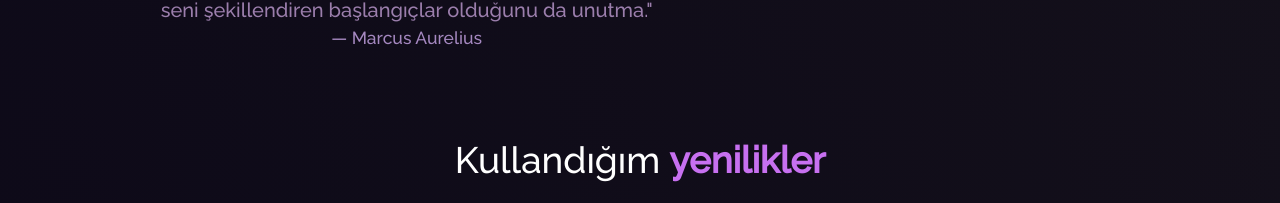
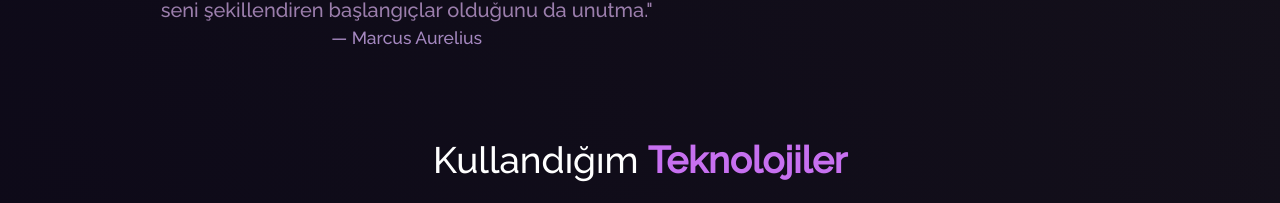
Before and after one commit to VastSea0/egehan, a React (Create React App) app: page /hakkinda in a window 1280 px wide. Shown: the part 911-1114 px from the top of the page. Built offline with nearby package versions, Linux system fonts and the light colour scheme.

Commit message:
Fix heading text in About component for consistency

```diff
--- a/src/components/About/About.js
+++ b/src/components/About/About.js
@@ -35,7 +35,7 @@ function About() {
           </Col>
         </Row>
         <h1 className="project-heading">
-          Kullandığım <strong className="purple">yenilikler</strong>
+          Kullandığım <strong className="purple">Teknolojiler</strong>
         </h1>
 
         <Techstack />
```
